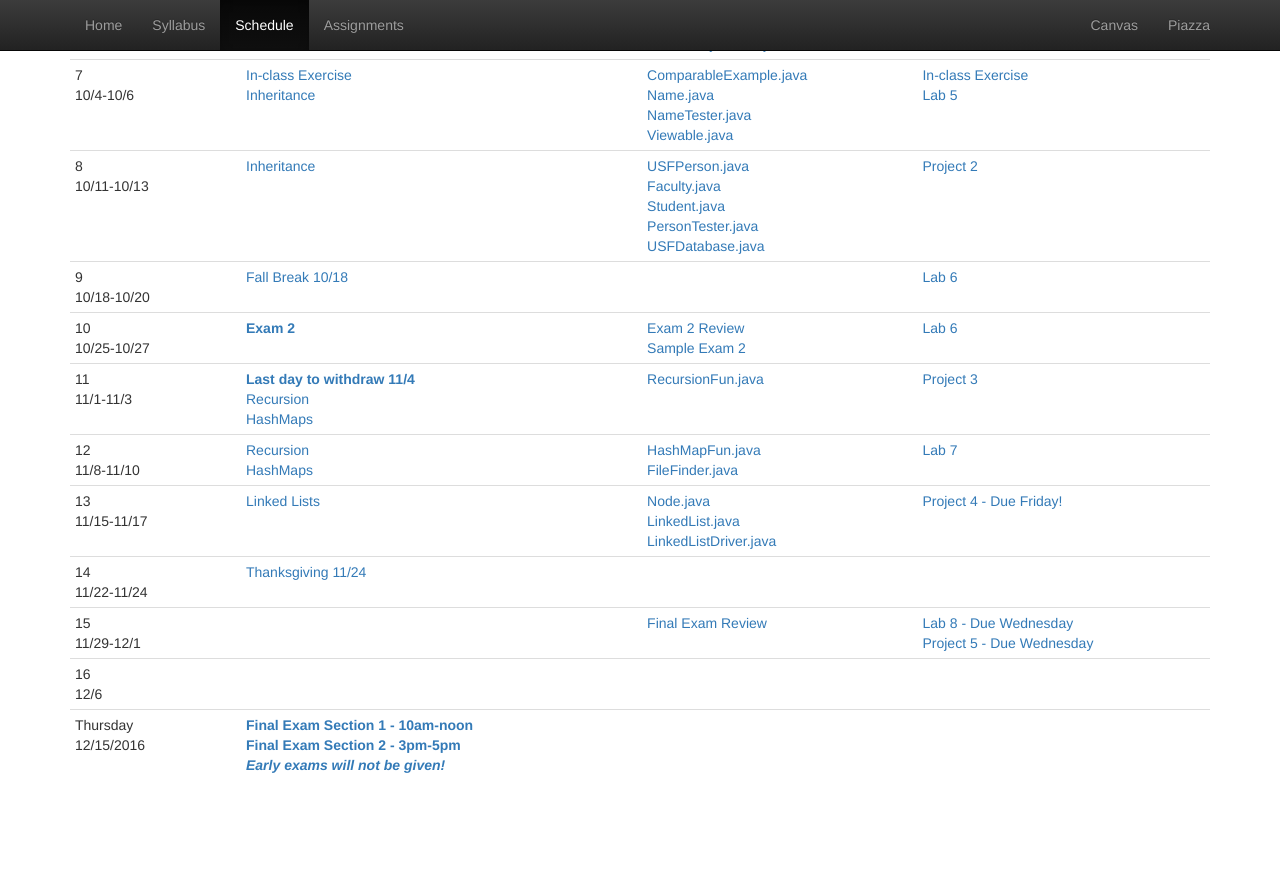
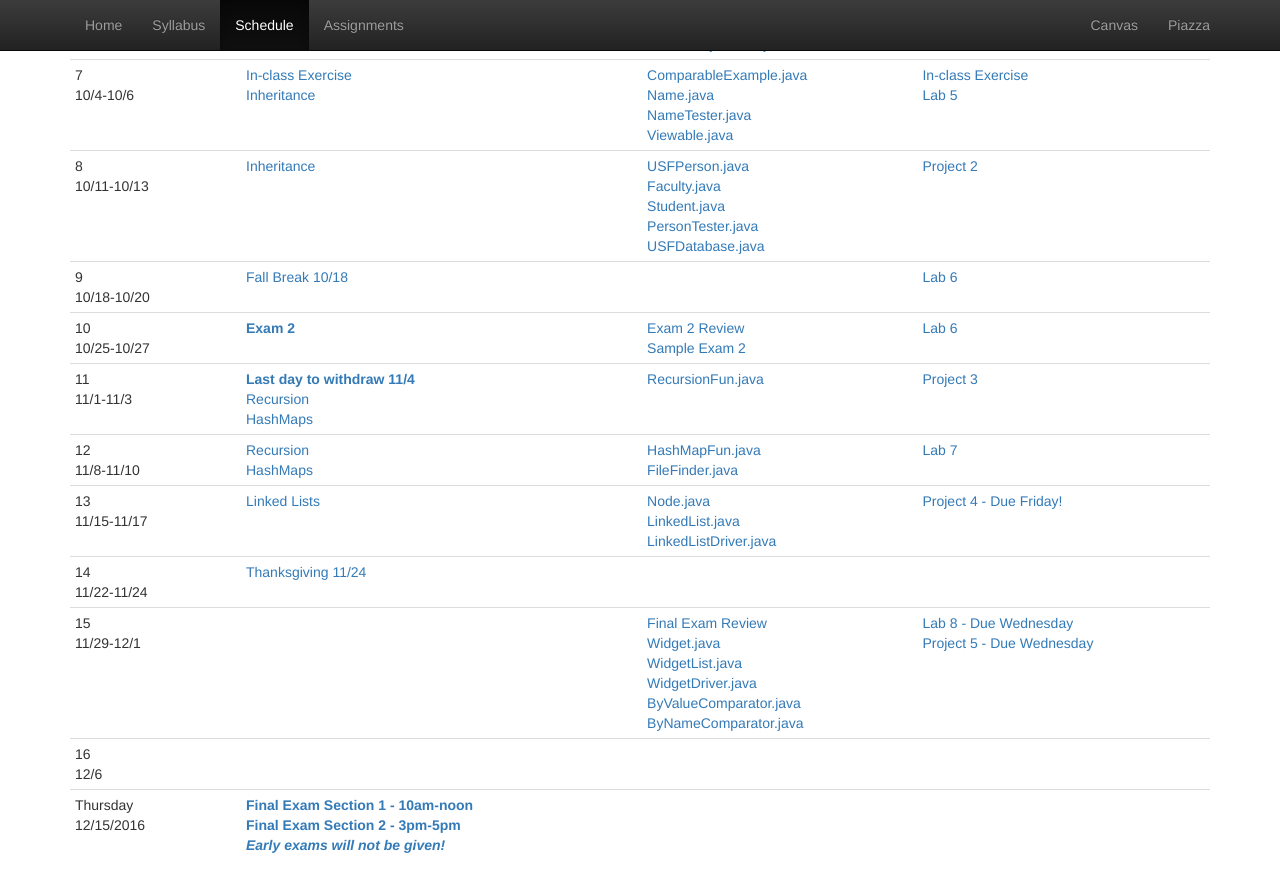
Before and after one commit to CS112-F16/cs112-f16.github.io, a Jekyll site: the page built from schedule.html, in a window 1280 px wide and 900 px high, scrolled down 917 px. Shown: the top 892 px of the window. Built offline with Jekyll 4.4.1, drawn with Linux system fonts in a browser that asks for light colours; before the commit the page ends 1737 px from its top, so only the background shows below that.

Commit message:
adding widget example

```diff
--- a/schedule.html
+++ b/schedule.html
@@ -223,6 +223,11 @@ title: Schedule
       <td></td>
       <td>
         <a href="https://github.com/CS112-F16/notes/blob/master/exam3review.md">Final Exam Review</a><br/>
+        <a href="https://github.com/CS112-F16/code/blob/master/ClassExamplesWeek15/Widget.java">Widget.java</a><br/>
+        <a href="https://github.com/CS112-F16/code/blob/master/ClassExamplesWeek15/WidgetList.java">WidgetList.java</a><br/>
+        <a href="https://github.com/CS112-F16/code/blob/master/ClassExamplesWeek15/WidgetDriver.java">WidgetDriver.java</a><br/>
+        <a href="https://github.com/CS112-F16/code/blob/master/ClassExamplesWeek15/ByValueComparator.java">ByValueComparator.java</a><br/>
+        <a href="https://github.com/CS112-F16/code/blob/master/ClassExamplesWeek15/ByNameComparator.java">ByNameComparator.java</a><br/>
       </td>
       <td>
         <a href="https://github.com/CS112-F16/labs/blob/master/lab8.md">Lab 8 - Due Wednesday</a><br/>
```
